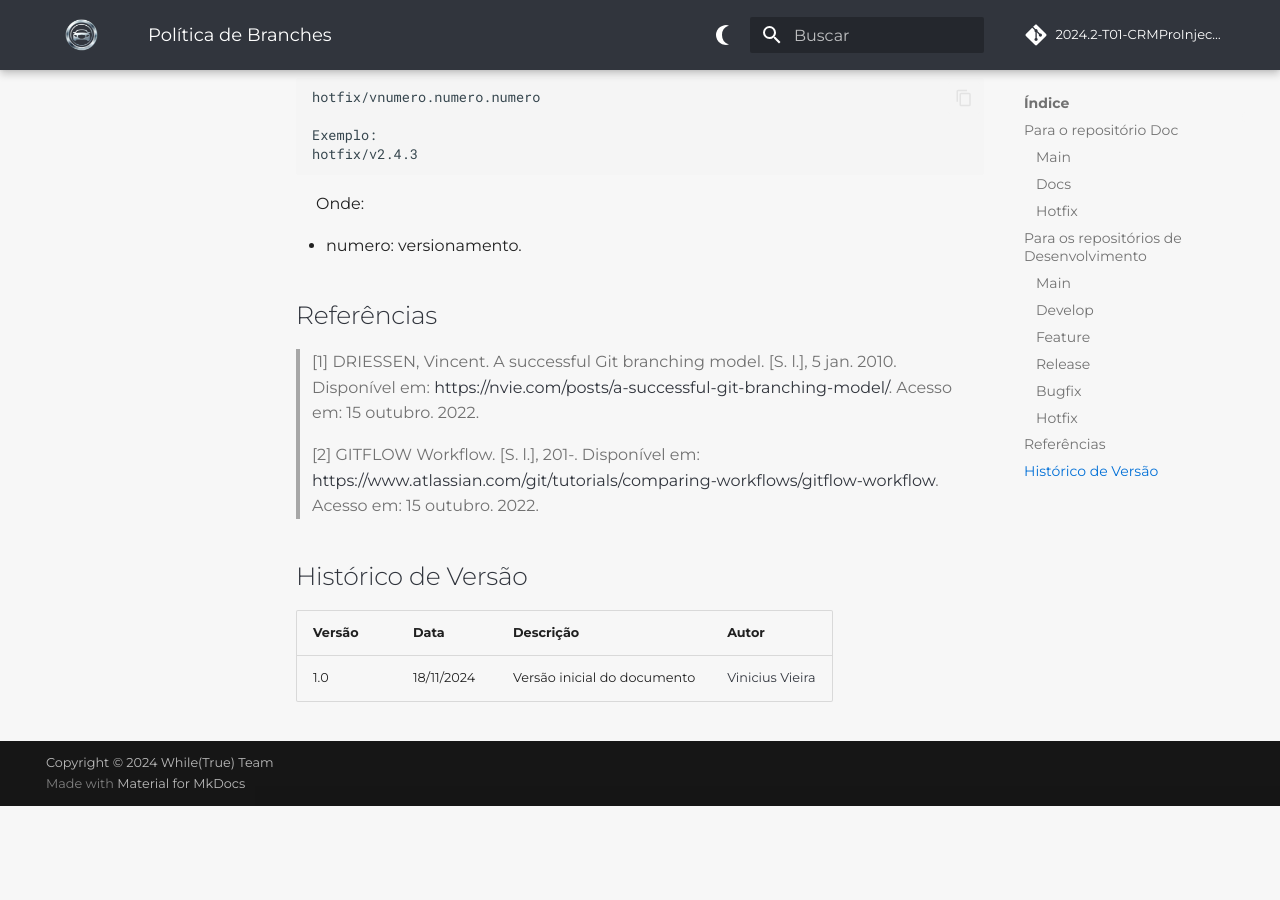
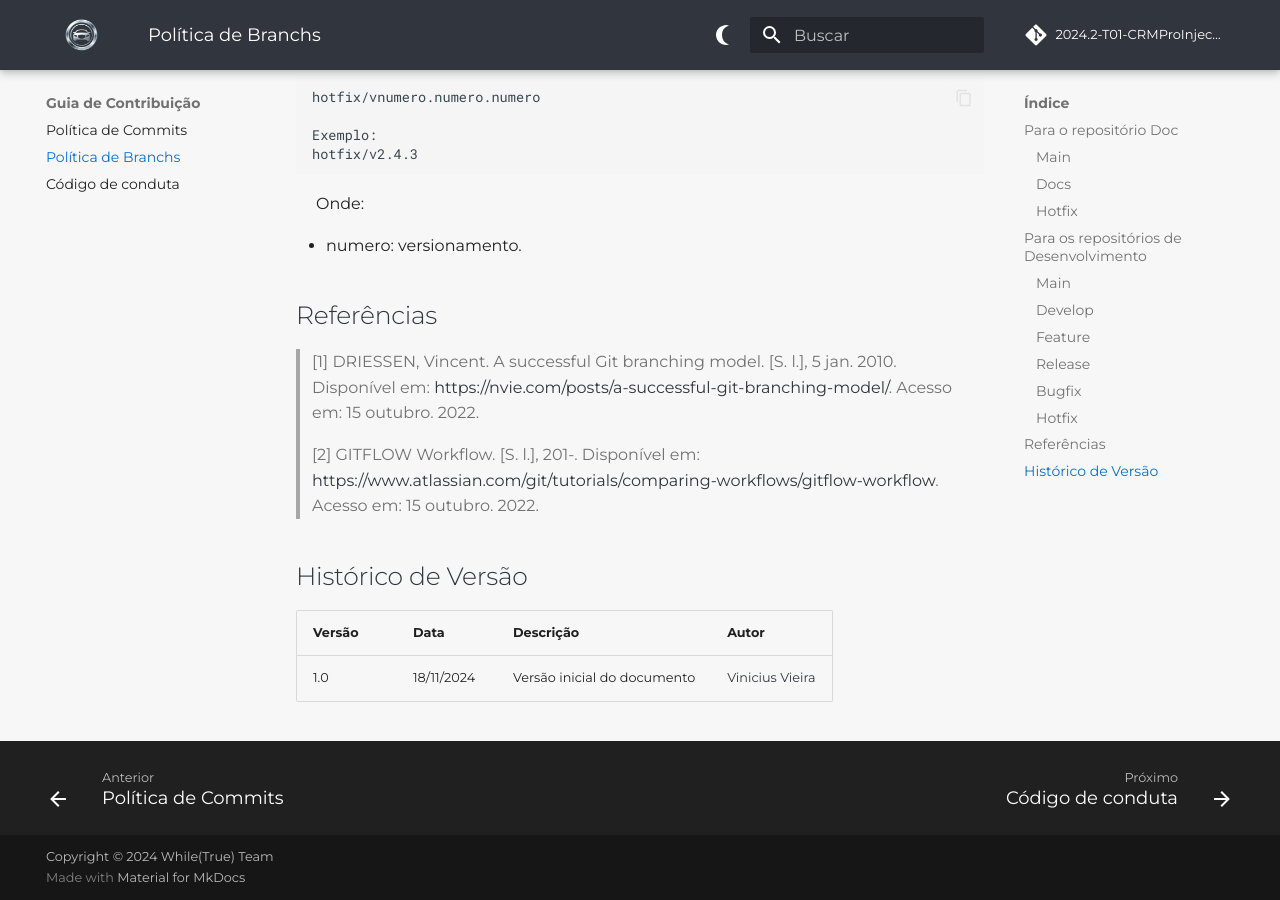
Before and after one commit to mdsreq-fga-unb/2024.2-T01-CRMProInjecao, an MkDocs documentation site: the page built from docs/guia-contribuicao/politica-de-branchs.md, in a window 1280 px wide and 900 px high, scrolled down 3533 px. Built offline with MkDocs 1.6.1 and Material for MkDocs 9.7.7, drawn with Linux system fonts in a browser that asks for light colours; comment, search, counter and statistics services are not loaded; the version menu is left out; before the commit the page ends 4339 px from its top, so only the background shows below that; some of the changed lines change nothing that is shown.

Commit message:
docs: updating mkdocs yml file

```diff
--- a/mkdocs.yml
+++ b/mkdocs.yml
@@ -128,13 +128,13 @@
   - Visão do Produto:
     - Cenário Atual: cenario-atual.md
     - Solução Proposta: solucao-proposta.md
-    - Estratégias de Engenharia de Software: estrategias-de-engenharia-de-software.md
-    - Cronograma de Entregas: cronograma-de-entregas.md
-    - Interação Entre Equipe e Cliente: interacao-entre-equipe-e-cliente.md
+    - Estratégias de Engenharia de Software: estrategias-ESW.md
+    - Cronograma de Entregas: cronograma-entregas.md
+    - Interação Entre Equipe e Cliente: interacao-equipe-cliente.md
     - Lições Aprendidas: licoes-aprendidas.md
   - Apresentações:
     - Unidade 1: apresentacao-1.md
   - Guia de Contribuição:
-    - Política de Commits: guia-contribuicao/politica_de_commits.md
-    - Política de Branchs: guia-contribuicao/politica_de_branchs.md
-    - Código de conduta: guia-contribuicao/code_of_conduct.md
+    - Política de Commits: guia-contribuicao/politica-de-commits.md
+    - Política de Branchs: guia-contribuicao/politica-de-branchs.md
+    - Código de conduta: guia-contribuicao/codigo-de-conduta.md
```
